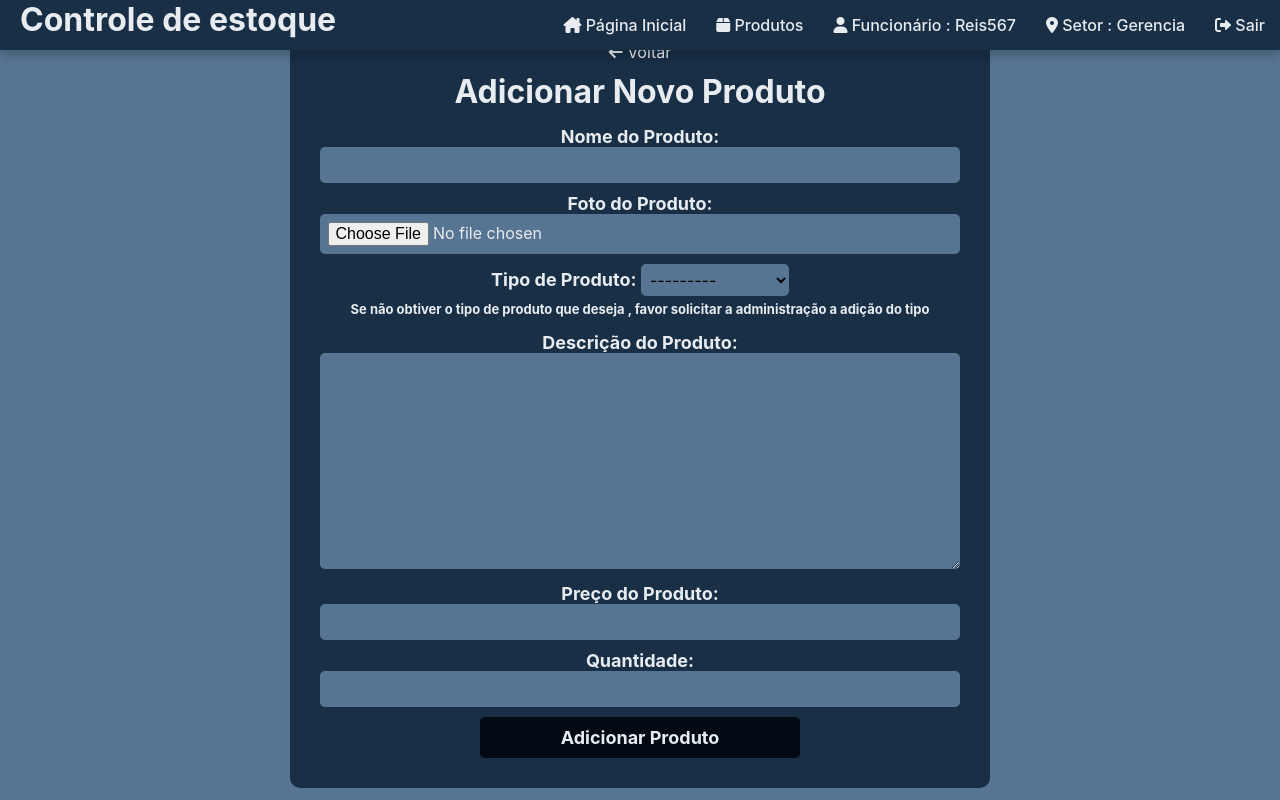
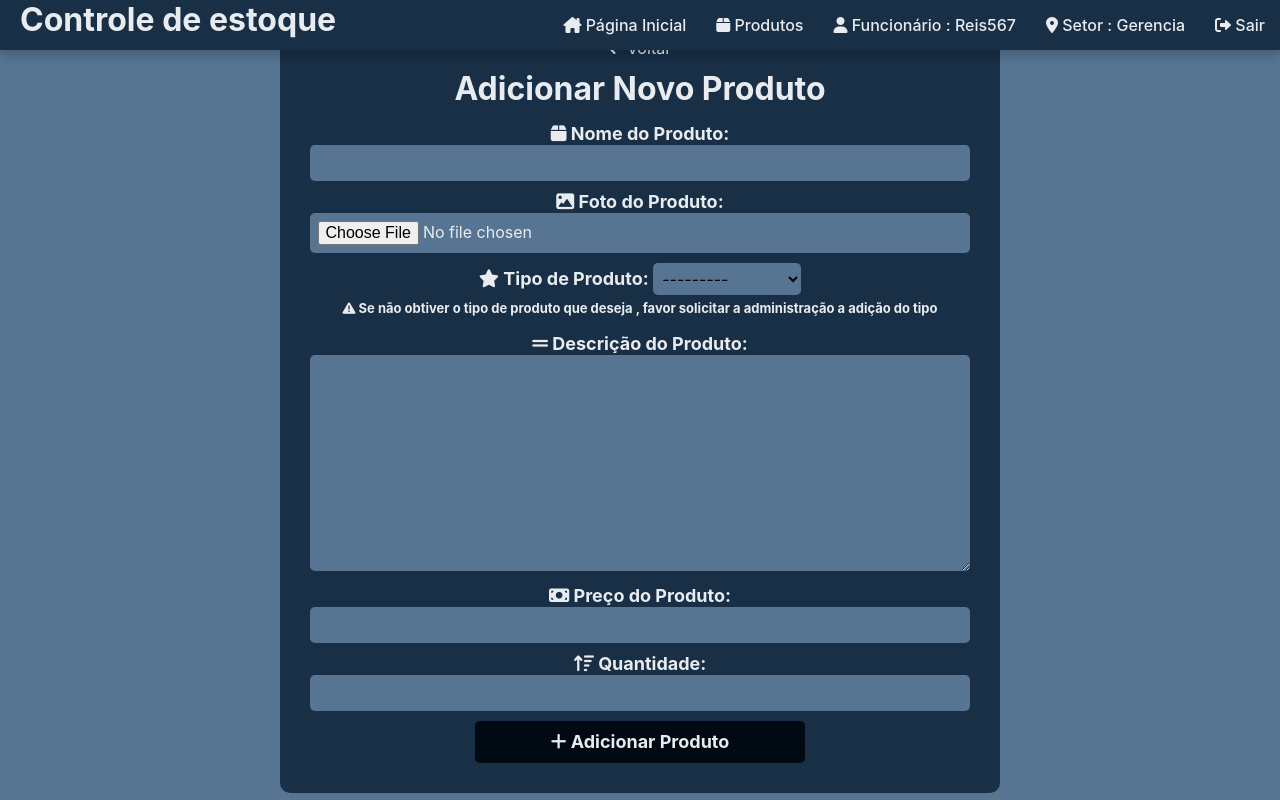
Before and after one commit to Reis567/storage-management, a Django app: page /adicionar_produto/ in a window 1280 px wide. Run offline with Django 4.2, Linux system fonts and the light colour scheme; a user stored in the database is signed in; data comes from the database, SQL or seed files in the repository.

Commit message:
add product icons

```diff
--- a/storage_management/sistema_loja/static/css/style.css
+++ b/storage_management/sistema_loja/static/css/style.css
@@ -34,6 +34,10 @@
 .header-items a{
     color: var(--white-color);
     font-weight: 500;
+}
+.header-items a:hover{
+    color: var(--black-color);
+    transition: .5s;
 }
 .title{
     margin-left: 20px;
@@ -248,7 +252,7 @@
 }
 
 .bloco-detalhes a:hover {
-    color: var(--th-color);
+    color: var(--black-color);
 }
 
 .produto-image img {
@@ -361,7 +365,7 @@
 }
 
 .container-adicionar-produto a:hover{
-    color: var(--sec-color);
+    color: var(--black-color);
     transition: .5s;
 }
 
@@ -383,3 +387,6 @@
     margin-bottom: 10px;
     color:var(--white-color);
 }
+.container-adicionar-produto i{
+    margin-bottom: 3px;
+}
--- a/storage_management/sistema_loja/templates/adicionar_produto.html
+++ b/storage_management/sistema_loja/templates/adicionar_produto.html
@@ -5,42 +5,42 @@
 <div class="content-adicionar-produto">
     <div class="container-adicionar-produto">
         <p><a href="{% url 'home' %}"><i class="fa-solid fa-arrow-left"></i>  Voltar</a></p>
-        <h1>Adicionar Novo Produto</h1>
+        <h1> Adicionar Novo Produto</h1>
         <form method="post" enctype="multipart/form-data">
             {% csrf_token %}
 
             <div class="form-group">
-                <label for="{{ form.nome.id_for_label }}">Nome do Produto:</label>
+                <label for="{{ form.nome.id_for_label }}"><i class="fa-solid fa-box"></i> Nome do Produto:</label>
                 {{ form.nome }}
             </div>
 
             <div class="form-group">
-                <label for="{{ form.foto.id_for_label }}">Foto do Produto:</label>
+                <label for="{{ form.foto.id_for_label }}"><i class="fa-solid fa-image"></i> Foto do Produto:</label>
                 {{ form.foto }}
             </div>
 
             <div class="form-group">
-                <label for="{{ form.tipo.id_for_label }}">Tipo de Produto:</label>
+                <label for="{{ form.tipo.id_for_label }}"><i class="fa-solid fa-star"></i> Tipo de Produto:</label>
                 {{ form.tipo }}
             </div>
-            <h3 class="tipo-warning">Se não obtiver o tipo de produto que deseja , favor solicitar a administração a adição do tipo</h3>
+            <h3 class="tipo-warning"><i class="fa-solid fa-triangle-exclamation"></i> Se não obtiver o tipo de produto que deseja , favor solicitar a administração a adição do tipo</h3>
 
             <div class="form-group">
-                <label for="{{ form.descricao.id_for_label }}">Descrição do Produto:</label>
+                <label for="{{ form.descricao.id_for_label }}"><i class="fa-solid fa-grip-lines"></i> Descrição do Produto:</label>
                 {{ form.descricao }}
             </div>
 
             <div class="form-group">
-                <label for="{{ form.preco.id_for_label }}">Preço do Produto:</label>
+                <label for="{{ form.preco.id_for_label }}"><i class="fa-solid fa-money-bill"></i> Preço do Produto:</label>
                 {{ form.preco }}
             </div>
 
             <div class="form-group">
-                <label for="{{ form.quantidade.id_for_label }}">Quantidade:</label>
+                <label for="{{ form.quantidade.id_for_label }}"><i class="fa-solid fa-arrow-up-wide-short"></i> Quantidade:</label>
                 {{ form.quantidade }}
             </div>
 
-            <button type="submit">Adicionar Produto</button>
+            <button type="submit"><i class="fa-solid fa-plus"></i> Adicionar Produto</button>
         </form>
     </div>
 
```
